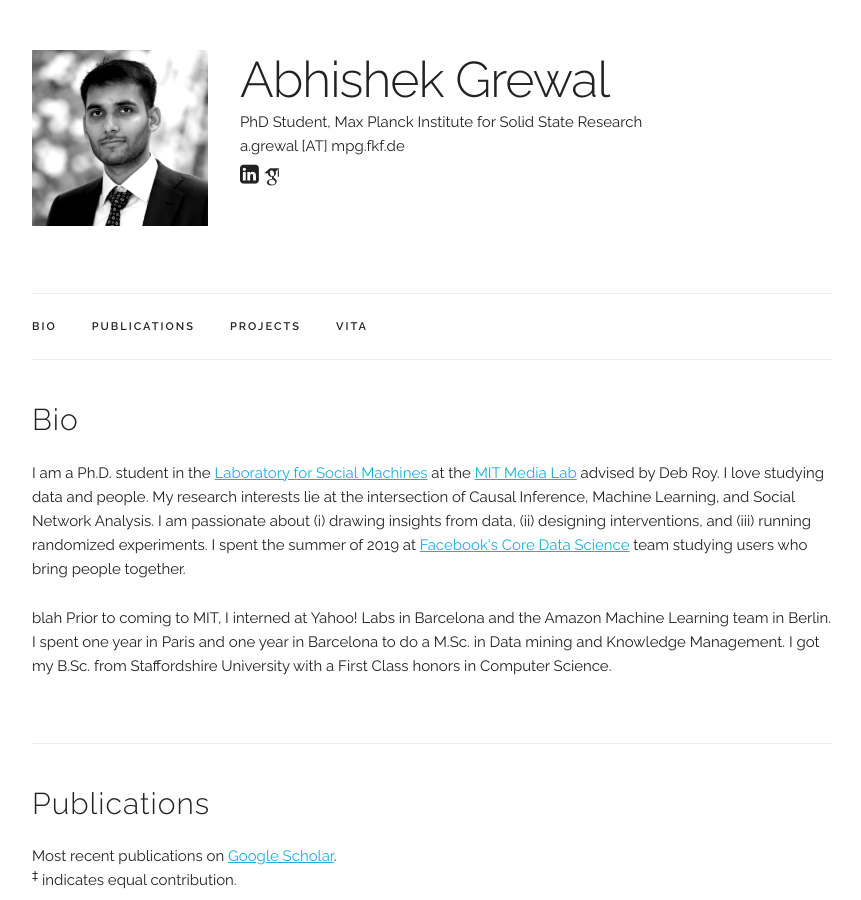
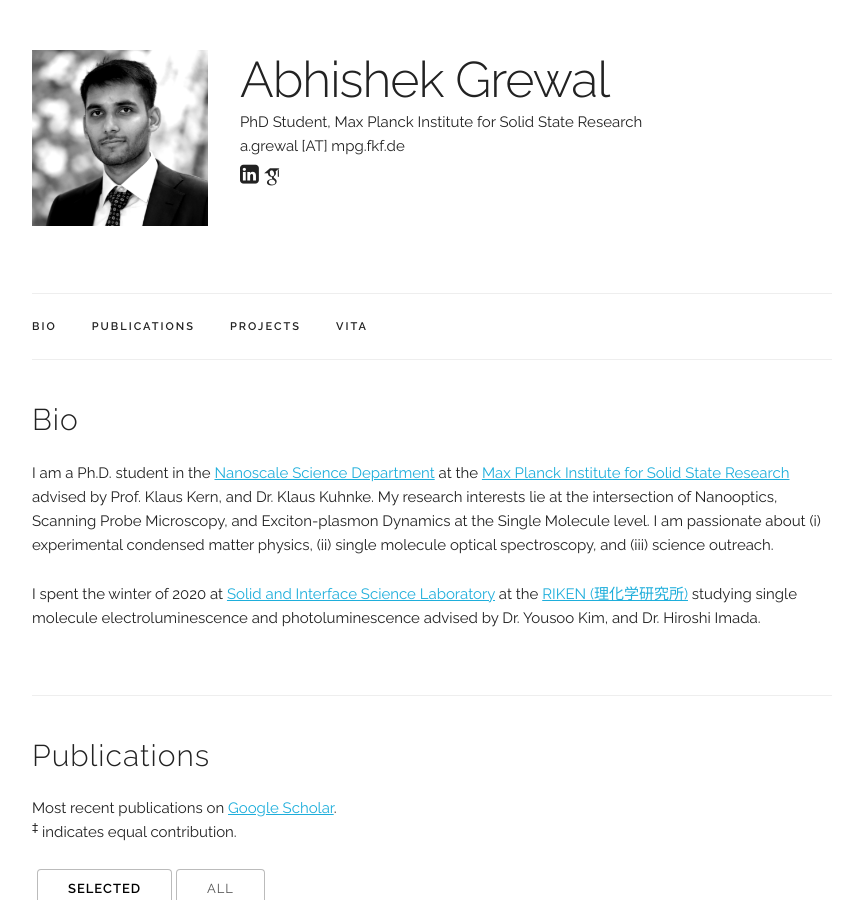
Before and after one commit to abhishekgrewal/abhishekgrewal.github.io, a Jekyll site: the page built from index.html, in a window 1280 px wide and 900 px high. Shown: the whole window, without its empty margins (208-1069 px from the left). Built offline with Jekyll 4.4.1, drawn with Linux system fonts in a browser that asks for light colours; some web fonts are replaced.

Commit message:
Update index.html

```diff
--- a/index.html
+++ b/index.html
@@ -6,19 +6,11 @@
 <div class="docs-section" id="bio">
   <h4>Bio</h4>
   <p>
-  I am a Ph.D. student in the <a href="http://socialmachines.media.mit.edu/">Laboratory for Social Machines</a> at the <a href="https://www.media.mit.edu/">MIT Media Lab</a> advised by Deb Roy.
-  I love studying data and people.
-  My research interests lie at the intersection of Causal Inference, Machine Learning, and Social Network Analysis.
-  I am passionate about (i) drawing insights from data, (ii) designing interventions, and (iii) running randomized experiments.
-  I spent the summer of 2019 at <a href="https://research.fb.com/teams/core-data-science/">Facebook's Core Data Science</a> team studying users who bring people together.
-</p>
-
+  I am a Ph.D. student in the <a href="https://www.fkf.mpg.de/3732/40_Kern">Nanoscale Science Department</a> at the <a href="https://www.fkf.mpg.de/en">Max Planck Institute for Solid State Research</a> advised by Prof. Klaus Kern, and Dr. Klaus Kuhnke.  My research interests lie at the intersection of Nanooptics, Scanning Probe Microscopy, and Exciton-plasmon Dynamics at the Single Molecule level. I am passionate about (i) experimental condensed matter physics, (ii) single molecule optical spectroscopy, and (iii) science outreach.
+  </p>
 
   <p>
-    blah
-  Prior to coming to MIT, I interned at Yahoo! Labs in Barcelona and the Amazon Machine Learning team in Berlin.
-  I spent one year in Paris and one year in Barcelona to do a M.Sc. in Data mining and Knowledge Management.
-  I got my B.Sc. from Staffordshire University with a First Class honors in Computer Science.
+  I spent the winter of 2020 at <a href="http://www2.riken.jp/Kimlab/">Solid and Interface Science Laboratory</a> at the <a href="https://www.riken.jp/en/">RIKEN (理化学研究所)</a> studying single molecule electroluminescence and photoluminescence advised by Dr. Yousoo Kim, and Dr. Hiroshi Imada.
   </p>
 </div>
 
@@ -46,7 +38,7 @@
           <p><i>{{ paper.venue }}</i></p>
            <div class="paper-buttons">
             {% if paper.paper_pdf %}
-              <a class="button" href="{{ paper.paper_pdf | prepend: site.baseurl }}" target="_blank">Paper</a>
+              <a class="button" href="{{ paper.paper_pdf }}" target="_blank">Paper</a>
             {% endif %}
 
             {% if paper.slides %}
```
